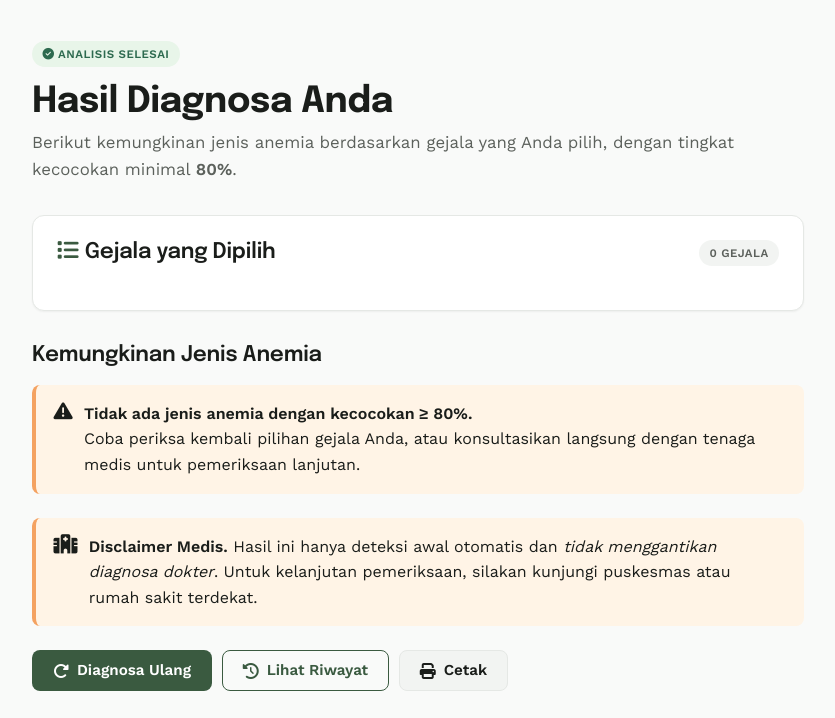
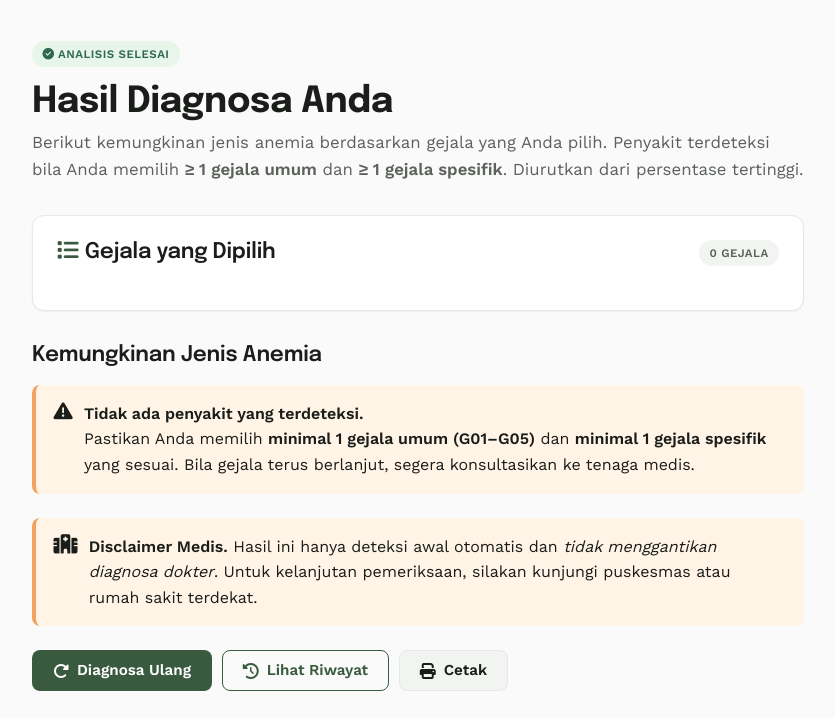
Before and after one commit to nervouz18-spec/Diagnosa-Anemia, a PHP site: page /hasil.php in a window 1280 px wide. Shown: the part 73-791 px from the top of the page, without its empty margins (222-1057 px from the left). Run offline with PHP 8.4, Linux system fonts and the light colour scheme.

Commit message:
auto-commit for 97884a6f-f6cc-4cdf-a970-f0846701de82

```diff
--- a/hasil.php
+++ b/hasil.php
@@ -25,7 +25,7 @@ include 'partials/public_header.php';
     <div class="page-header">
         <span class="badge badge-success" data-testid="result-badge"><i class="fa-solid fa-circle-check"></i> Analisis Selesai</span>
         <h1 style="margin-top:.85rem;">Hasil Diagnosa Anda</h1>
-        <p class="lead">Berikut kemungkinan jenis anemia berdasarkan gejala yang Anda pilih, dengan tingkat kecocokan minimal <strong>80%</strong>.</p>
+        <p class="lead">Berikut kemungkinan jenis anemia berdasarkan gejala yang Anda pilih. Penyakit terdeteksi bila Anda memilih <strong>≥ 1 gejala umum</strong> dan <strong>≥ 1 gejala spesifik</strong>. Diurutkan dari persentase tertinggi.</p>
     </div>
 
     <?php if (!empty($pasien['nama']) || !empty($pasien['umur']) || !empty($pasien['jenis_kelamin'])): ?>
@@ -63,7 +63,13 @@ include 'partials/public_header.php';
             <div>
                 <span class="badge badge-success">#<?php echo $i+1; ?> · <?php echo htmlspecialchars($hasil['kode_penyakit']); ?></span>
                 <h3 style="margin:.5rem 0 .25rem;"><?php echo htmlspecialchars($hasil['nama_penyakit']); ?></h3>
-                <div class="meta"><i class="fa-solid fa-check-double"></i> <?php echo (int)$hasil['match']; ?> dari <?php echo (int)$hasil['total']; ?> gejala cocok</div>
+                <div class="meta">
+                    <i class="fa-solid fa-check-double"></i> <?php echo (int)$hasil['match']; ?> dari <?php echo (int)$hasil['total']; ?> gejala cocok
+                    &nbsp;·&nbsp;
+                    <span title="Gejala umum cocok"><i class="fa-solid fa-asterisk"></i> <?php echo count($hasil['match_umum']); ?> umum</span>
+                    &nbsp;·&nbsp;
+                    <span title="Gejala spesifik cocok"><i class="fa-solid fa-bullseye"></i> <?php echo count($hasil['match_spesifik']); ?> spesifik</span>
+                </div>
             </div>
             <div class="percent">
                 <div class="num"><?php echo (int)$hasil['persen']; ?>%</div>
@@ -77,8 +83,8 @@ include 'partials/public_header.php';
         <div class="alert alert-warning" data-testid="no-result">
             <i class="fa-solid fa-triangle-exclamation"></i>
             <div>
-                <strong>Tidak ada jenis anemia dengan kecocokan ≥ 80%.</strong><br>
-                Coba periksa kembali pilihan gejala Anda, atau konsultasikan langsung dengan tenaga medis untuk pemeriksaan lanjutan.
+                <strong>Tidak ada penyakit yang terdeteksi.</strong><br>
+                Pastikan Anda memilih <strong>minimal 1 gejala umum (G01–G05)</strong> dan <strong>minimal 1 gejala spesifik</strong> yang sesuai. Bila gejala terus berlanjut, segera konsultasikan ke tenaga medis.
             </div>
         </div>
     <?php endif; ?>
```
Also changed, not shown: index.php (+4 -4 lines), proses.php (+39 -20 lines).
